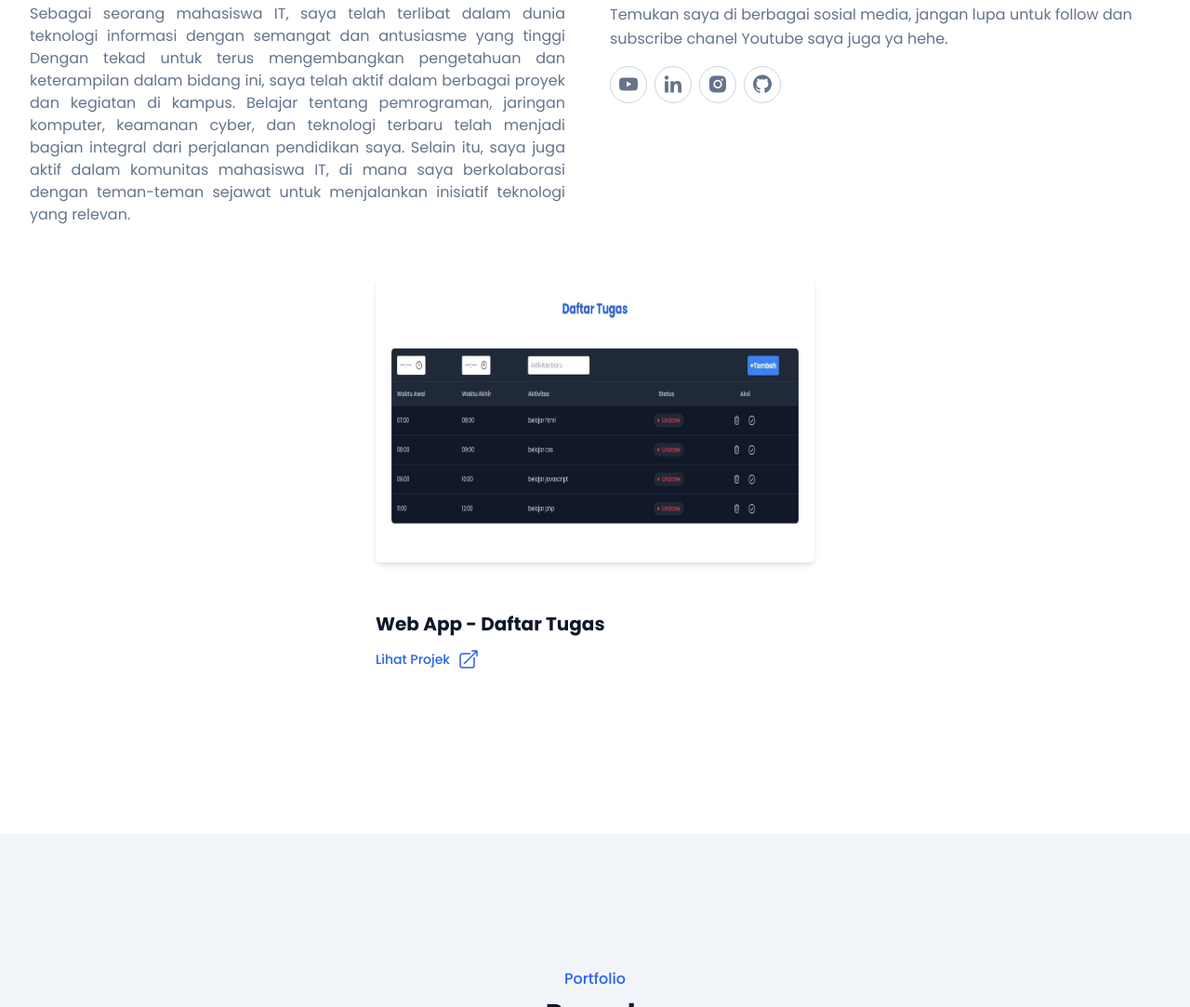
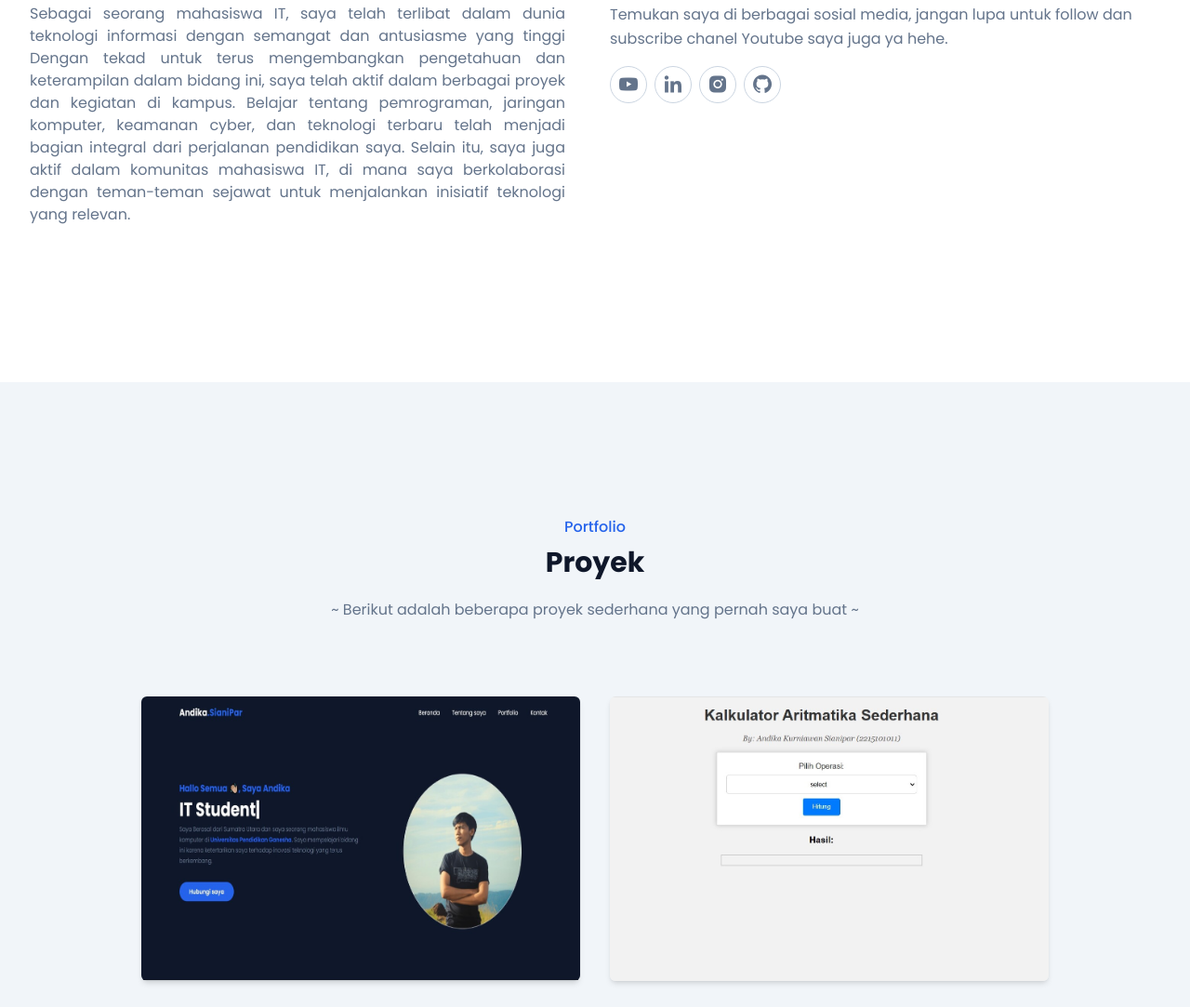
Before and after one commit to Andika-Sianipar/Web-Portofolio, a plain HTML site: page index.html in a window 1280 px wide. Shown: the part 933-2016 px from the top of the page at 93% size. Drawn offline with nearby package versions, Linux system fonts and the light colour scheme; a script that the page names is missing.

Commit message:
Update index.html

```diff
--- a/index.html
+++ b/index.html
@@ -172,20 +172,6 @@
                                 <i class='bx bxl-github fill-current text-2xl'></i>
                             </a>
                         </div>
-                    </div>
-                </div>
-                <div class="w-full px-4 flex flex-wrap justify-center xl:w-10/12 xl:mx-auto">
-                    <div class="mb-8 p-4 md:w-1/2">
-                        <div class="rounded-md shadow-md overflow-hidden">
-                            <img src="dist/img/3.jpg" class="w-full" alt="">
-                        </div>
-                        <h3 class="font-bold text-dark text-lg lg:text-xl mt-5 mb-3 lg:pt-8">Web App - Daftar Tugas</h3>
-                        <a href="https://andika-sianipar.github.io/Web-Portofolio/webapp.html" class="flex items-center text-primary font-medium text-sm mt-2">
-                            <span class="mr-2 hover:underline">Lihat Projek</span>
-                            <svg xmlns="http://www.w3.org/2000/svg" fill="none" viewBox="0 0 24 24" stroke-width="1.5" stroke="currentColor" class="w-6 h-6">
-                                <path stroke-linecap="round" stroke-linejoin="round" d="M13.5 6H5.25A2.25 2.25 0 003 8.25v10.5A2.25 2.25 0 005.25 21h10.5A2.25 2.25 0 0018 18.75V10.5m-10.5 6L21 3m0 0h-5.25M21 3v5.25" />
-                            </svg>
-                        </a>
                     </div>
                 </div>
             </div>
```
